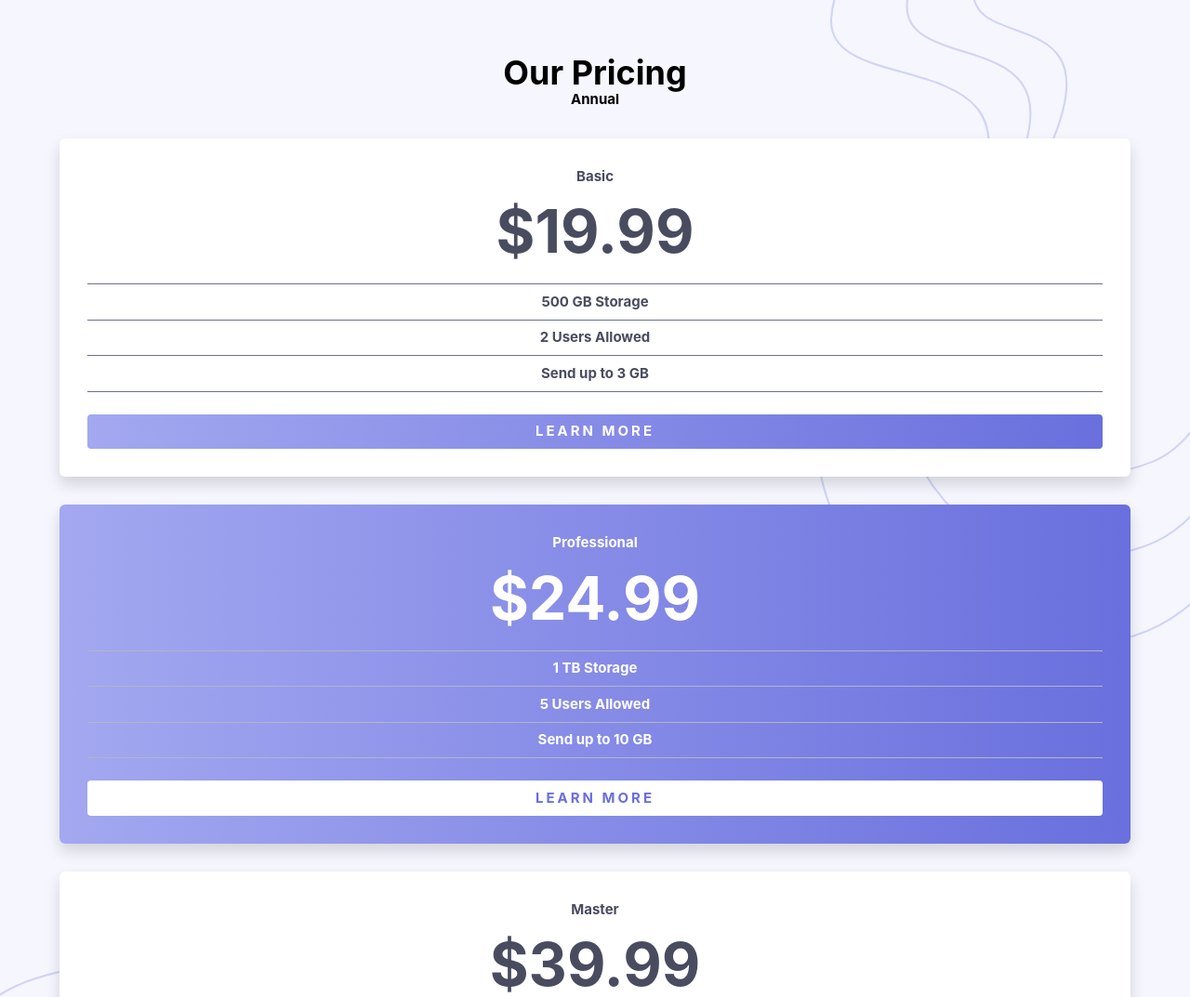
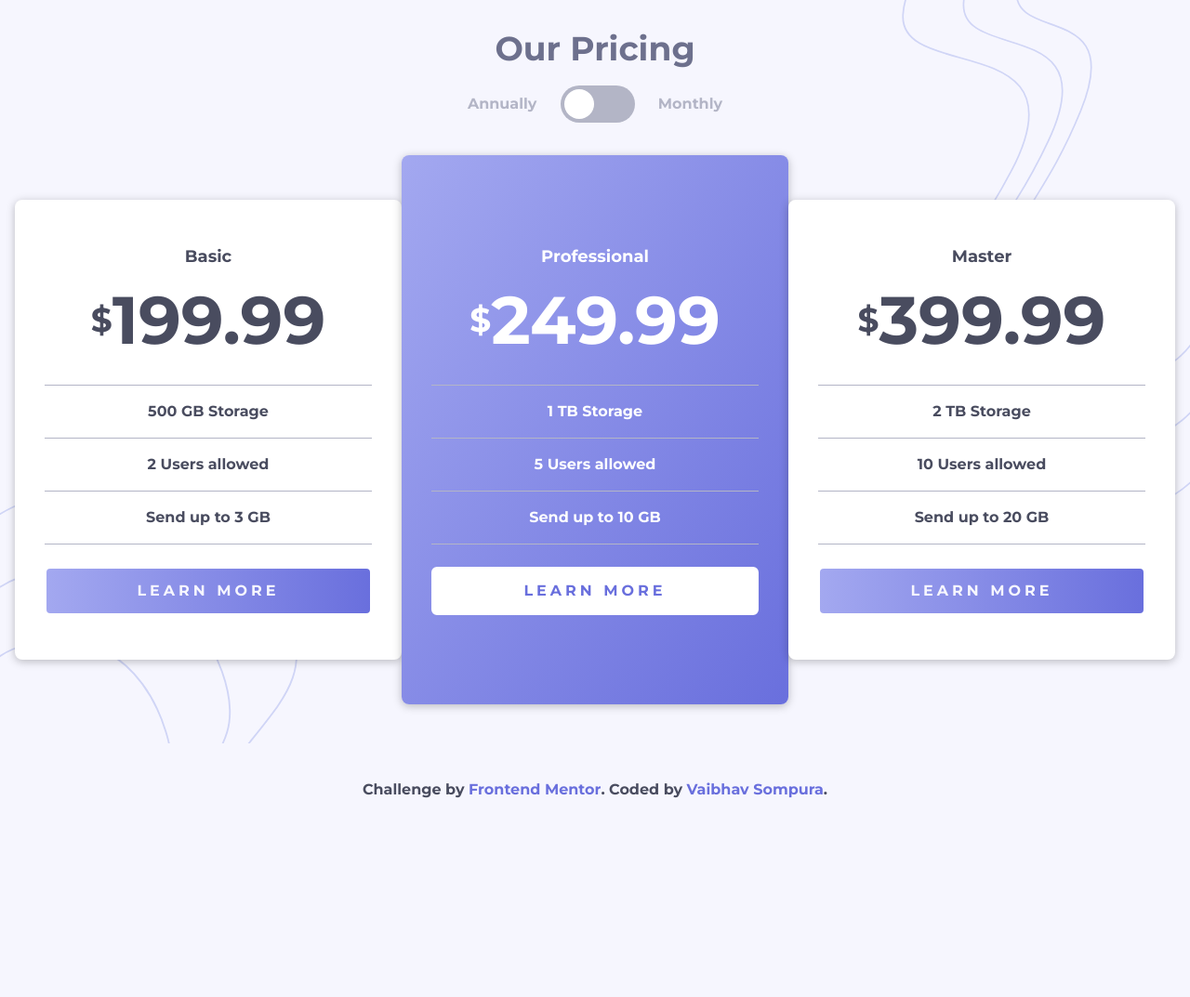
Before and after one commit to vsompura3/pricing-component-with-toggle, a plain HTML site: page index.html in a window 1280 px wide. Shown: the top 1073 px of the page at 93% size. After the commit the page ends 862 px from the top, so only its background shows below. Drawn offline with Linux system fonts and the light colour scheme.

Commit message:
completed

```diff
--- a/index.html
+++ b/index.html
@@ -4,102 +4,89 @@
     <meta charset="UTF-8" />
     <meta name="viewport" content="width=device-width, initial-scale=1.0" />
     <!-- displays site properly based on user's device -->
-
-		<link rel="icon" type="image/png" sizes="32x32" href="./images/favicon-32x32.png" />
+    <link
+      rel="icon"
+      type="image/png"
+      sizes="32x32"
+      href="./images/favicon-32x32.png"
+    />
     <link rel="stylesheet" href="style.css" />
-		<title>Frontend Mentor | [Pricing Component with Toggle Master]</title>
-
-		<!-- Feel free to remove these styles or customise in your own stylesheet 👍 -->
-		<style>
-			.attribution {
-				font-size: 11px;
-				text-align: center;
-			}
-			.attribution a {
-				color: hsl(228, 45%, 44%);
-			}
-		</style>
+    <script src="script.js" defer></script>
+    <title>
+      Frontend Mentor | Pricing Component with Toggle Master By Vaibhav Sompura
+    </title>
   </head>
   <body>
-		<div class="container">
-			<!-- Background Pattern -->
+    <!-- if it's a standalone component, remove the h1 [note: There must be only one h1 per page for accessibility.] -->
+    <h1 class="sr-only">Pricing Plans</h1>
+    <section class="container" aria-labelledby="prices-section">
+      <div class="bg-pattern">
         <div class="left"></div>
         <div class="right"></div>
-			<!-- Content -->
-			<div class="wrapper">
-				<div class="pricing-title">
-					<h1>Our Pricing</h1>
-					<p>Annual</p>
       </div>
-				<div class="cards">
+      <header>
+        <h2 id="prices-section">Our Pricing</h2>
+        <div class="price-toggle">
+          <label for="switch" class="gui-switch" style="--track-size: 4.5rem">
+            Annually
+            <input type="checkbox" id="switch" role="switch" />
+            Monthly
+          </label>
+        </div>
+      </header>
+      <div class="card-container">
         <div class="card bg-light">
-						<span>Basic</span>
-						<h2>&dollar;19.99</h2>
-						<!-- &dollar;199.99 -->
+          <div>
+            <p>Basic</p>
+            <span data-plan="basic">$199.99</span>
+          </div>
           <ul>
             <li>500 GB Storage</li>
-							<li>2 Users Allowed</li>
+            <li>2 Users allowed</li>
             <li>Send up to 3 GB</li>
           </ul>
-						<a href="#" class="btn">Learn More</a>
+          <button>Learn More</button>
         </div>
-					<div class="card bg-accent">
-						<span>Professional</span>
-						<h2>&dollar;24.99</h2>
-						<!-- &dollar;199.99 -->
+        <div class="card card--large bg-accent">
+          <div>
+            <p>Professional</p>
+            <span data-plan="professional">$249.99</span>
+          </div>
           <ul>
             <li>1 TB Storage</li>
-							<li>5 Users Allowed</li>
+            <li>5 Users allowed</li>
             <li>Send up to 10 GB</li>
           </ul>
-						<a href="#" class="btn">Learn More</a>
+          <button>Learn More</button>
         </div>
         <div class="card bg-light">
-						<span>Master</span>
-						<h2>&dollar;39.99</h2>
-						<!-- &dollar;199.99 -->
+          <div>
+            <p>Master</p>
+            <span data-plan="master">$399.99</span>
+          </div>
           <ul>
             <li>2 TB Storage</li>
-							<li>10 Users Allowed</li>
+            <li>10 Users allowed</li>
             <li>Send up to 20 GB</li>
           </ul>
-						<a href="#" class="btn">Learn More</a>
+          <button>Learn More</button>
         </div>
       </div>
-				<div class="attribution">
+    </section>
+    <footer>
       Challenge by
-					<a href="https://www.frontendmentor.io?ref=challenge" target="_blank">Frontend Mentor</a>.
-					Coded by <a href="https://vaibhavsompura.netlify.app">Vaibhav Sompura</a>.
-				</div>
-			</div>
-		</div>
-		<!--
-  Our Pricing
-  Annually
-  Monthly
-
-  Basic
-  &dollar;19.99
-  &dollar;199.99
-  500 GB Storage
-  2 Users Allowed
-  Send up to 3 GB
-  Learn More
-
-  Professional
-  &dollar;24.99
-  &dollar;249.99
-  1 TB Storage
-  5 Users Allowed
-  Send up to 10 GB
-  Learn More
-
-  Master
-  &dollar;39.99
-  &dollar;399.99
-  2 TB Storage
-  10 Users Allowed
-  Send up to 20 GB
-  Learn More -->
+      <a
+        href="https://www.frontendmentor.io?ref=challenge"
+        target="_blank"
+        rel="noopener noreferrer"
+        >Frontend Mentor</a
+      >. Coded by
+      <a
+        href="https://vaibhavsompura.netlify.app"
+        target="_blank"
+        rel="noopener noreferrer"
+        >Vaibhav Sompura</a
+      >.
+    </footer>
   </body>
 </html>
--- a/style.css
+++ b/style.css
@@ -1,226 +1,429 @@
-/*
-
-===== INDEX =====
-1. Custom Properties
-2. Reset
-3. Base Styling
-4. Typography
-5. Components
-6. Layout
-7. Individual Section
-
-*/
+@import url('https://fonts.googleapis.com/css2?family=Montserrat:wght@700&display=swap');
 
 /* Custom Properties */
 :root {
-	--ff-base: "Montserrat", -apple-system, BlinkMacSystemFont, "Segoe UI", Roboto, Oxygen, Ubuntu,
-		Cantarell, "Open Sans", "Helvetica Neue", sans-serif;
+  --ff-base: 'Montserrat', -apple-system, BlinkMacSystemFont, 'Segoe UI', Roboto,
+    Oxygen, Ubuntu, Cantarell, 'Open Sans', 'Helvetica Neue', sans-serif;
 
-	--clr-primary-100: hsl(236, 72%, 79%);
-	--clr-primary-200: hsl(237, 63%, 64%);
-
-	--clr-neutral-100: hsl(240, 78%, 98%);
-	--clr-neutral-200: hsl(234, 14%, 74%);
-	--clr-neutral-300: hsl(233, 13%, 49%);
-	--clr-neutral-400: hsl(232, 13%, 33%);
+  --clr-white: 0 0% 100%; /* hsl(0 0% 100%) */
+  --clr-black: 0 0% 0%; /* hsl(0 0% 0%) */
+  --clr-primary-100: 236 72% 79%; /* hsl(236 72% 79%) */
+  --clr-primary-200: 237 63% 64%; /* hsl(237 63% 64%) */
+  --clr-neutral-100: 240 78% 98%; /* hsl(240 78% 98%) */
+  --clr-neutral-200: 234 14% 74%; /* hsl(234 14% 74%) */
+  --clr-neutral-300: 233 13% 49%; /* hsl(233 13% 49%) */
+  --clr-neutral-400: 232 13% 33%; /* hsl(232 13% 33%) */
 }
 
-/* Reset */
-* {
-	box-sizing: border-box;
+/* Box sizing rules */
+*,
+*::before,
+*::after {
+  box-sizing: border-box;
 }
 
-html {
-	font-size: 100%;
-	scroll-behavior: smooth;
+/* Remove default margin */
+body,
+h1,
+h2,
+h3,
+h4,
+p,
+figure,
+blockquote,
+dl,
+dd {
+  margin: 0;
 }
 
-body,
-section,
-article,
-span,
-button,
-aside,
-dd,
+/* Remove list styles on ul, ol elements with a list role, which suggests default styling will be removed */
+ul[role='list'],
+ol[role='list'] {
+  list-style: none;
+}
+
+/* Set core root defaults */
+html:focus-within {
+  scroll-behavior: smooth;
+}
+
+/* Set core body defaults */
+body {
+  min-height: 100vh;
+  text-rendering: optimizeSpeed;
+  line-height: 1.5;
+  font-family: var(--ff-base);
+  font-size: 1rem;
+  font-weight: 700;
+  background-color: hsl(var(--clr-neutral-100));
+  color: hsl(var(--clr-neutral-400));
+}
+
+/* Set minimum line-height for heading elements */
 h1,
 h2,
 h3,
 h4,
 h5,
-h6,
-p {
-	margin: 0;
+h6 {
+  line-height: 1.15;
 }
 
-img {
-	display: block;
-	max-width: 100%;
-	height: auto;
+/* A elements that don't have a class get default styles */
+a:not([class]) {
+  text-decoration-skip-ink: auto;
 }
 
-ul,
-ol {
-	list-style: none;
-	padding: 0;
-	margin: 0;
+/* Make images easier to work with */
+img,
+picture {
+  max-width: 100%;
+  display: block;
 }
 
-a:link,
-a:visited {
-	text-decoration: none;
-	color: inherit;
+/* Inherit fonts for inputs and buttons */
+input,
+button,
+textarea,
+select {
+  font: inherit;
 }
 
-input,
-label,
-button,
-select,
-textarea,
-optgroup {
-	font: inherit;
+/* Content thats not visible but read by screen-readers */
+.sr-only {
+  position: absolute;
+  width: 1px;
+  height: 1px;
+  padding: 0;
+  margin: -1px;
+  overflow: hidden;
+  clip: rect(0, 0, 0, 0);
+  white-space: nowrap;
+  border-width: 0;
 }
 
-/* Base Styling */
+/* Remove all animations, transitions and smooth scroll for people that prefer not to see them */
+@media (prefers-reduced-motion: reduce) {
+  html:focus-within {
+    scroll-behavior: auto;
+  }
 
-body {
-	font-family: var(--ff-base);
-	font-size: 0.9375rem;
-	font-weight: 700;
-	line-height: 1.5;
+  *,
+  *::before,
+  *::after {
+    animation-duration: 0.01ms !important;
+    animation-iteration-count: 1 !important;
+    transition-duration: 0.01ms !important;
+    scroll-behavior: auto !important;
+  }
 }
 
-h1,
-h2,
-h3,
-h4,
-h5,
-h6,
-button {
-	line-height: 1;
+.container {
+  min-block-size: 100vh;
+  position: relative;
 }
 
-/* Typography */
+.bg-pattern {
+  position: absolute;
+  inset: 0;
+  display: flex;
+}
 
-/* Components & Utilities */
-.btn {
-	display: inline-block;
-	text-transform: uppercase;
-	letter-spacing: 3px;
-	width: 100%;
-	padding: 0.5em 0;
-	border-radius: 4px;
+.bg-pattern .left,
+.bg-pattern .right {
+  flex: 1;
+  background-size: 50%;
+  background-repeat: no-repeat;
+}
+
+.bg-pattern .left {
+  background-image: url('./images/bg-bottom.svg');
+  background-position: left bottom;
+}
+
+.bg-pattern .right {
+  background-image: url('./images/bg-top.svg');
+  background-position: right top;
+}
+
+@media (max-width: 45em) {
+  .bg-pattern .left {
+    display: none;
+  }
+
+  .bg-pattern .right {
+    background-size: 50%;
+  }
+}
+
+.container header,
+.container .card-container {
+  max-width: 80em;
+  margin-inline: auto;
+  padding-inline: 1em;
+  position: relative;
+}
+
+.container header {
+  display: flex;
+  flex-direction: column;
+  align-items: center;
+}
+
+.container header h2 {
+  color: hsl(var(--clr-neutral-300));
+}
+
+.gui-switch {
+  --track-size: calc(var(--thumb-size) * 2);
+  --track-padding: 4px;
+  --track-color-active: linear-gradient(
+    to right,
+    hsl(var(--clr-primary-100)),
+    hsl(var(--clr-primary-200))
+  );
+  --track-color-inactive: hsl(var(--clr-neutral-200));
+  --thumb-size: 2rem;
+  --thumb: hsl(var(--clr-neutral-100));
+  --thumb-highlight: hsl(0 0% 0% / 25%);
+  --thumb-color: hsl(var(--clr-neutral-100));
+  --thumb-color-highlight: var(--thumb-highlight);
+
+  display: flex;
+  align-items: center;
+  justify-content: center;
+  gap: 2ch;
+  color: hsl(var(--clr-neutral-200));
+  margin-top: 1em;
+  cursor: pointer;
+  user-select: none;
+  -webkit-tap-highlight-color: transparent;
+}
+
+.gui-switch > input {
+  appearance: none;
+  border: none;
+  outline-offset: 5px;
+  box-sizing: content-box;
+  inline-size: var(--track-size);
+  block-size: var(--thumb-size);
+  padding: var(--track-padding);
+  grid: [track] 1fr / [track] 1fr;
+  border-radius: var(--track-size);
+  background: var(--track-color-inactive);
+
+  flex-shrink: 0;
+  display: grid;
+  align-items: center;
+  touch-action: pan-y;
+  --thumb-position: 0%;
+}
+
+.gui-switch > input::before {
+  content: '';
+  grid-area: track;
+  inline-size: var(--thumb-size);
+  block-size: var(--thumb-size);
+  background: #fff;
+  border-radius: 50%;
+
+  --thumb-transition-duration: 0.25s;
+  --highliht-size: 0;
+  transform: translateX(var(--thumb-position));
+  box-shadow: 0 0 0 var(--highlight-size) var(--thumb-color-highlight);
+  transition: transform var(--thumb-transition-duration) ease,
+    box-shadow var(--thumb-transition-duration) ease;
+}
+
+.gui-switch > input:checked {
+  --thumb-position: calc((var(--track-size) - 100%));
+  background: var(--track-color-active);
+}
+
+.gui-switch > input:not(:disabled):hover::before {
+  --highlight-size: 0.5rem;
+}
+
+.gui-switch > input:disabled {
+  cursor: not-allowed;
+}
+
+@media (prefers-reduced-motion: reduce) {
+  .gui-switch > input::before {
+    --thumb-transition-duration: 0;
+  }
+}
+
+.container header {
+  text-align: center;
+  padding-top: 2em;
+}
+
+.container header h2 {
+  font-size: 36px;
+}
+
+.container .card-container {
+  display: grid;
+  grid-template-columns: repeat(auto-fit, minmax(min(100%, 350px), 1fr));
+  gap: 2em;
+  padding-top: 2em;
+  padding-bottom: 2em;
+  margin-top: 2em;
+}
+
+.card-container .card {
+  background: var(--bg, #fff);
+  color: var(--fg, #000);
+  text-align: center;
+  border-radius: 8px;
+  padding: 2em;
+  box-shadow: 0 2px 10px rgba(0, 0, 0, 0.25);
 }
 
 .bg-light {
-	--bg: linear-gradient(to right, var(--clr-primary-100), var(--clr-primary-200));
-	--fg: #fff;
-	--accent: var(--clr-neutral-400);
-	--clr-border: var(--clr-neutral-300);
-	background: #fff;
+  --bg: hsl(var(--clr-white));
+  --fg: hsl(var(--clr-neutral-400));
+  --border-color: hsl(var(--clr-neutral-200));
+  --btn-bg: linear-gradient(
+    to right,
+    hsl(var(--clr-primary-100)),
+    hsl(var(--clr-primary-200))
+  );
+  --btn-fg: hsl(var(--clr-neutral-100));
+  --btn-border: hsl(var(--clr-white));
 }
 
 .bg-accent {
-	--bg: #fff;
-	--fg: var(--clr-primary-200);
-	--accent: #fff;
-	--clr-border: var(--clr-neutral-200);
-	background: linear-gradient(to right, var(--clr-primary-100), var(--clr-primary-200));
+  --bg: linear-gradient(
+    to bottom right,
+    hsl(var(--clr-primary-100)),
+    hsl(var(--clr-primary-200))
+  );
+  --fg: hsl(var(--clr-white));
+  --border-color: hsl(var(--clr-neutral-200));
+  --btn-bg: hsl(var(--clr-white));
+  --btn-fg: hsl(var(--clr-primary-200));
+  --btn-border: hsl(var(--clr-white));
 }
 
-/* Layout */
-.container {
-	display: flow-root;
-	position: relative;
-	min-height: 100vh;
-	z-index: 1;
-	background-color: var(--clr-neutral-100);
+.card-container .card p {
+  font-size: 18px;
 }
 
-.left,
-.right {
-	position: absolute;
-	top: 0;
-	width: 100%;
-	height: 100%;
-	background-repeat: no-repeat;
-	background-size: min(70%, 400px);
+.card-container .card span {
+  display: inline-block;
+  --font-large: 72px;
+  font-size: var(--font-large);
 }
 
-.right {
-	right: 0;
-	background-image: url(./images/bg-top.svg);
-	background-position: 100% 0;
+.card-container .card span::first-letter {
+  font-size: calc(var(--font-large) * 0.5);
+  margin-top: 0.75em;
+  float: left;
 }
 
-@media (min-width: 40em) {
-	.left,
-	.right {
-		width: 50%;
-	}
-
-	.left {
-		left: 0;
-		background-image: url(./images/bg-bottom.svg);
-		background-position: 0 100%;
-	}
+.card-container .card ul {
+  list-style: none;
+  margin: 0;
+  padding: 0;
+  margin-block: 1em 1.5em;
 }
 
-/* Individual Section */
-
-.wrapper {
-	position: inherit;
-	z-index: 2;
-	width: 90%;
-	margin: 4em auto;
-	text-align: center;
+.card-container .card li {
+  border-top: 0.5px solid var(--border-color);
+  padding-block: 1em;
 }
 
-.pricing-title {
-	margin-bottom: 2em;
+.card-container .card li:last-child {
+  border-bottom: 0.5px solid var(--border-color);
 }
 
-.pricing-title h1 {
-	font-size: 2.25rem;
+.card-container .card button {
+  width: 100%;
+  background: var(--btn-bg);
+  color: var(--btn-fg);
+  padding: 0.75em 1.5em;
+  text-transform: uppercase;
+  letter-spacing: 4px;
+  border-radius: 6px;
+  border: 2px solid var(--btn-border);
 }
 
-.cards {
-	display: flex;
-	flex-direction: column;
-	gap: 2em;
+.card-container .card button:focus {
+  outline: 2px solid var(--btn-border);
+  outline-offset: 3px;
 }
 
-.card {
-	color: var(--accent);
-	padding: 2em;
-	border-radius: 6px;
-	box-shadow: 0 0.5rem 1rem rgba(0, 0, 0, 0.15);
+.card-container .card.bg-light button:hover,
+.card-container .card.bg-light button:focus {
+  --btn-bg: hsl(var(--clr-white));
+  --btn-fg: hsl(var(--clr-primary-200));
+  --btn-border: hsl(var(--clr-primary-200));
 }
 
-.card h2 {
-	margin-top: 1rem;
-	font-size: 4rem;
+.card-container .card.bg-accent button:hover,
+.card-container .card.bg-accent button:focus {
+  --btn-fg: hsl(var(--clr-white));
+  --btn-bg: hsl(var(--clr-primary-200));
+  --btn-border: hsl(var(--clr-white));
 }
 
-.card ul {
-	margin-top: 1.5rem;
+@media (max-width: 400px) {
+  .card-container .card span {
+    font-size: clamp(20px, 20vw, 50px);
+  }
+
+  .card-container .card span::first-letter {
+    margin-top: 0.5em;
+  }
 }
 
-.card li {
-	border-top: 1px solid var(--clr-border, #000);
-	padding: 0.5em 0;
+@media (min-width: 640px) {
+  .container .card-container {
+    margin-top: 3em;
+  }
 }
 
-.card li:last-child {
-	border-bottom: 1px solid var(--clr-border, #000);
+@media (min-width: 1146px) {
+  .container .card-container {
+    gap: 0;
+  }
+
+  .card-container .card {
+    --card-padding: 3em;
+    padding: var(--card-padding) 2em;
+  }
+
+  .card-container .card.card--large {
+    padding-block: calc(2 * var(--card-padding));
+    margin-block: calc(-1 * var(--card-padding));
+  }
 }
 
-.card a {
-	margin-top: 1.5rem;
-	background: var(--bg, #000);
-	color: var(--fg, #fff);
+@media (min-width: 764px) and (max-width: 1146px) {
+  .card-container {
+    grid-template-rows: repeat(2, 1fr);
+  }
+
+  .card--large {
+    grid-row: 2/-1;
+    grid-column: 1/-1;
+  }
 }
 
-@media (min-width: 40em) {
-	.cards {
-	}
+footer {
+  margin-top: clamp(1em, 3vw, 3em);
+  padding-inline: 2em;
+  text-align: center;
 }
+
+footer a {
+  color: hsl(var(--clr-primary-200));
+  text-decoration: none;
+  display: inline-block;
+}
+
+footer a:visited {
+  text-decoration: underline;
+}
```
Also changed, not shown: script.js (added, +36 -0 lines), 1 other file. Lines whose indentation alone changed are shown as unchanged.
